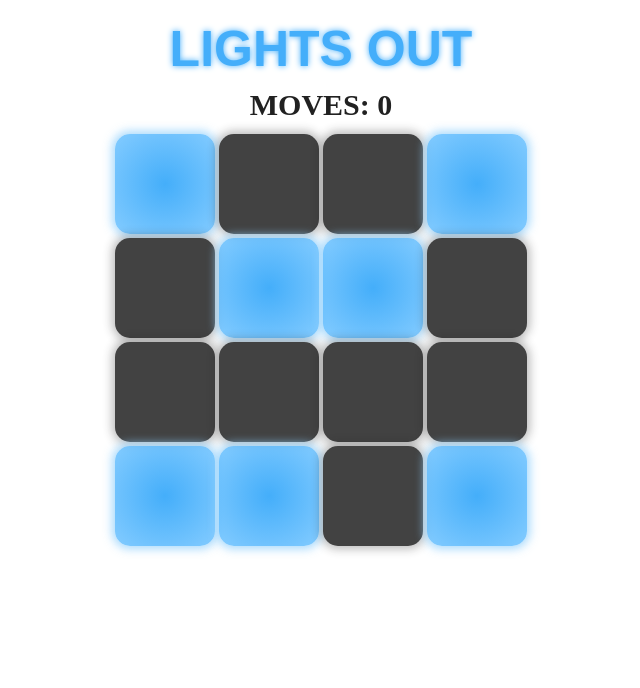
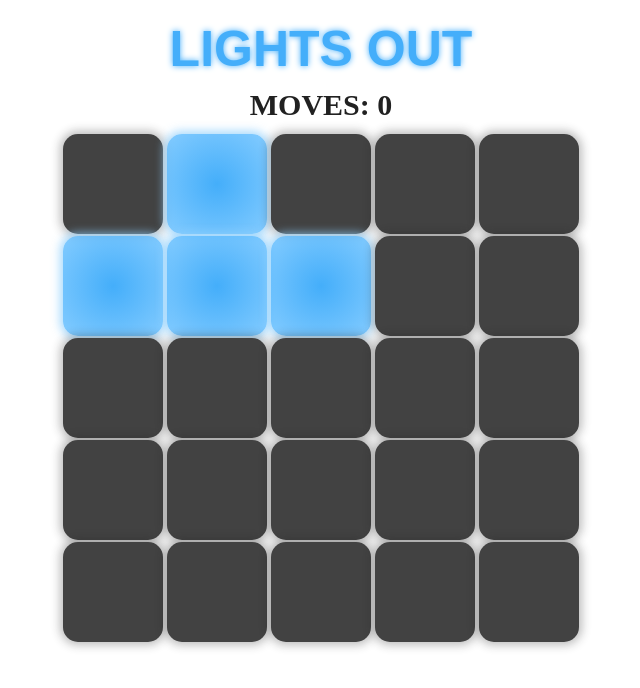
Before and after one commit to ashleighc207/react-lights-out, a React (Create React App) app: page / in a window 1280 px wide. Shown: the top 688 px of the page, without its empty margins (319-959 px from the left). Built offline with nearby package versions, Linux system fonts and the light colour scheme; the HTML template or start-up script is replaced by a standard one; a web font is replaced by a local one.

Commit message:
clean up logic after seeing solution

```diff
--- a/src/Gameboard.css
+++ b/src/Gameboard.css
@@ -25,7 +25,7 @@
 
 .Gameboard--square-container {
   display: flex;
-  width: 430px;
+  width: 520px;
   flex-wrap: wrap;
   justify-content: center;
 }
--- a/src/Gameboard.js
+++ b/src/Gameboard.js
@@ -4,76 +4,55 @@ import Square from './Square.js';
 
 class Gameboard extends Component {
   static defaultProps = {
-    squareCount: 16
-  }
-  state = {
-    gameboard: ['l', 'ml', 'mr','r', 'l', 'ml', 'mr','r', 'l', 'ml', 'mr','r', 'l', 'ml', 'mr','r'],
-    moves: 0
-  }
+    rows: 5,
+    cols: 5,
+    randLightsOn: 0.20
+  };
+
 
   constructor(props){
     super(props);
-    this.toggleLight = this.toggleLight.bind(this);
+    this.renderNewGame = this.renderNewGame.bind(this)
+    // this.toggleLight = this.toggleLight.bind(this);
+
+    this.state = {
+        gameboard: this.renderNewGame(),
+        moves: 0,
+        hasWon: false
+      }
   }
 
-  toggleLight(sq){
-    let curSquare = document.getElementById(sq);
-    this.setState({
-      moves: this.state.moves + 1
-    })
-    let numT = (Number(curSquare.getAttribute('number')) - 4)
-    let numR = (Number(curSquare.getAttribute('number')) + 1)
-    let numB = (Number(curSquare.getAttribute('number')) + 4)
-    let numL = (Number(curSquare.getAttribute('number')) - 1)
 
-    if(!curSquare.classList.contains('Square--lit-up')){
-      curSquare.classList.add('Square--lit-up');
-
-      let posL = (curSquare.getAttribute('position') !== 'l') ?
-      document.querySelectorAll(`[number="${numL}"]`)[0].classList.toggle('Square--lit-up') : null;
-
-      let posR = (curSquare.getAttribute('position') !== 'r') ?
-      document.querySelectorAll(`[number="${numR}"]`)[0].classList.toggle('Square--lit-up') : null;
-
-      let posT = (Number(curSquare.getAttribute('number')) > (this.props.squareCount / 4) - 1) ?
-      document.querySelectorAll(`[number="${numT}"]`)[0].classList.toggle('Square--lit-up') : null;
-
-      let posB = (Number(curSquare.getAttribute('number')) < this.props.squareCount - 4) ?
-      document.querySelectorAll(`[number="${numB}"]`)[0].classList.toggle('Square--lit-up') : null;
-
-    } else {
-      curSquare.classList.remove('Square--lit-up')
-      let posL = (curSquare.getAttribute('position') !== 'l') ?
-      document.querySelectorAll(`[number="${numL}"]`)[0].classList.toggle('Square--lit-up') : null;
-
-      let posR = (curSquare.getAttribute('position') !== 'r') ?
-      document.querySelectorAll(`[number="${numR}"]`)[0].classList.toggle('Square--lit-up') : null;
-
-      let posT = (Number(curSquare.getAttribute('number')) > (this.props.squareCount / 4) - 1) ?
-      document.querySelectorAll(`[number="${numT}"]`)[0].classList.toggle('Square--lit-up') : null;
-
-      let posB = (Number(curSquare.getAttribute('number')) < this.props.squareCount - 4) ?
-      document.querySelectorAll(`[number="${numB}"]`)[0].classList.toggle('Square--lit-up') : null;
+  renderNewGame() {
+    let game = [];
+    for(let i = 0; i < this.props.rows; i++){
+      let row = [];
+      for(let j = 0; j < this.props.cols; j++){
+        row.push(Math.random() < this.props.randLightsOn)
+      }
+      game.push(row)
     }
+    return game;
   }
 
+  // toggleLight(sq){
+  // }
+
   render(){
+    let gameboard = [];
+    for(let i = 0; i < this.props.rows; i++){
+      let row = [];
+      for(let j = 0; j < this.props.cols; j++){
+        row.push(<Square isOn={this.state.gameboard[i][j]} />)
+      }
+      gameboard.push(<div className="Gameboard--row">{row}</div>)
+    }
     return (
       <div className="Gameboard">
         <h1 className="Gameboard--heading">Lights Out</h1>
         <p className="Gameboard--text">Moves: {this.state.moves}</p>
         <div className="Gameboard--square-container">
-        {this.state.gameboard.map((stat, i) => {
-          return <Square
-            toggleLight={this.toggleLight}
-            id={i + '-square'}
-            num={i}
-            key={i + '-square'}
-            pos={stat}
-            onStat={Math.random() < 0.4 ? true : false}
-          />
-
-        })}
+          {gameboard}
         </div>
       </div>
     )
--- a/src/Square.js
+++ b/src/Square.js
@@ -11,7 +11,7 @@ class Square extends Component {
   }
   render(){
     return(
-      <div className={this.props.onStat === true ? 'Square Square--lit-up' : 'Square'} id={this.props.id} onClick={this.handleClick} position={this.props.pos} number={this.props.num}>
+      <div className={this.props.isOn === true ? 'Square Square--lit-up' : 'Square'} id={this.props.id} onClick={this.handleClick} position={this.props.pos} number={this.props.num}>
       </div>
     )
   }
```
